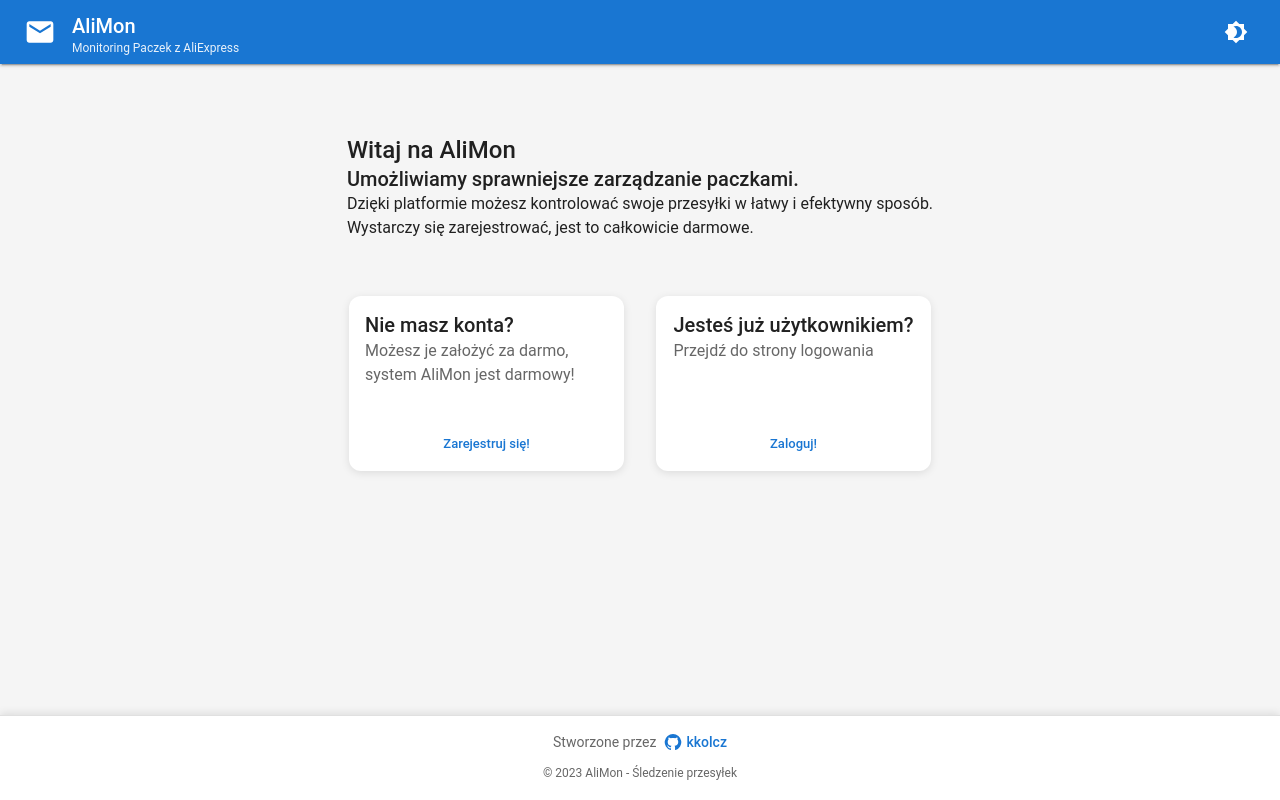
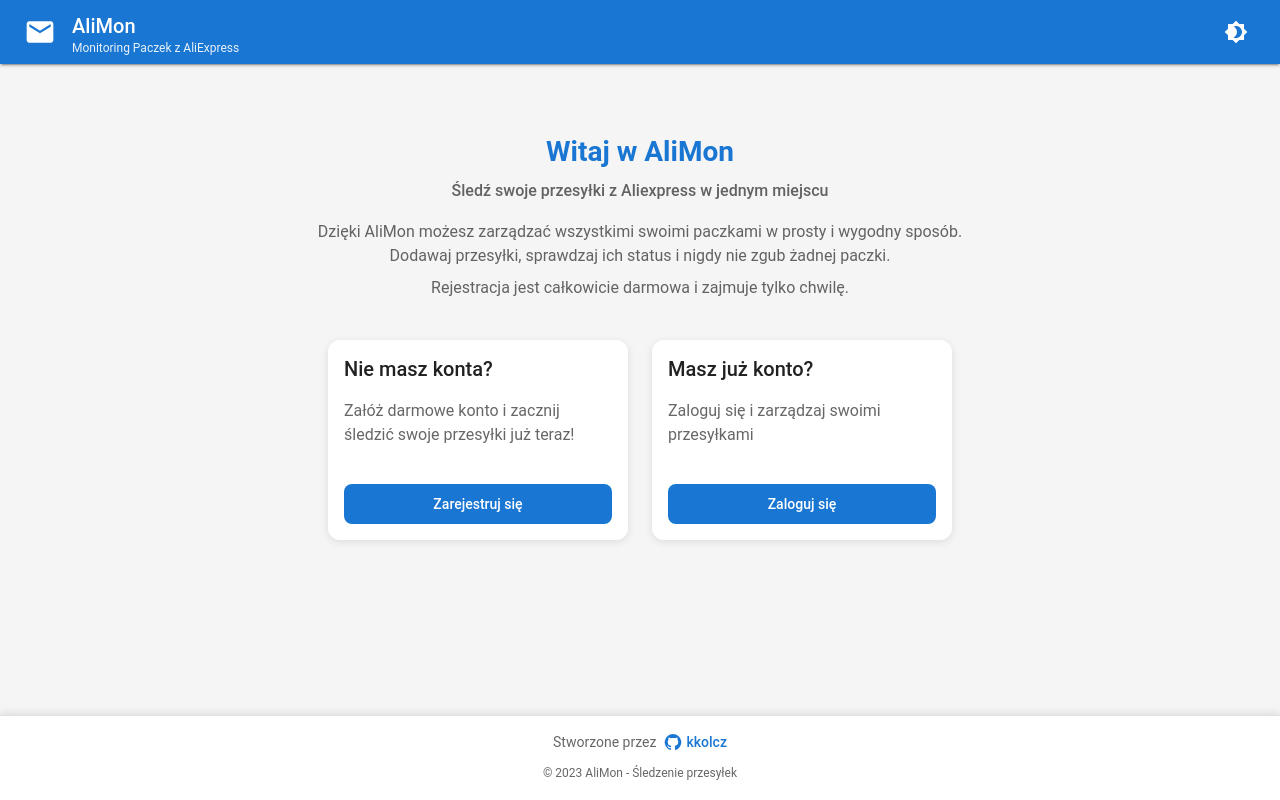
Before and after one commit to kkolcz/AliMon, a React (Create React App) app: page / in a window 1280 px wide. Built offline with nearby package versions, Linux system fonts and the light colour scheme; no server answers.

Commit message:
feat: update landing-page

```diff
--- a/src/components/Welcome/Welcome.js
+++ b/src/components/Welcome/Welcome.js
@@ -6,50 +6,53 @@
 	return (
 		<Fragment>
 			<Box display='flex' flexDirection='column' alignItems='center' m='1rem' p='1rem'>
-				<Box sx={{ m: 5, textAlign: 'left', maxWidth: '60%' }}>
-					<Typography variant='h4'>Witaj na AliMon</Typography>
-					<Typography variant='h5'>Umożliwiamy sprawniejsze zarządzanie paczkami.</Typography>
-					<Typography variant='p'>
-						Dzięki platformie możesz kontrolować swoje przesyłki w łatwy i efektywny sposób.
+				<Box sx={{ m: 5, textAlign: 'center', maxWidth: '700px' }}>
+					<Typography variant='h3' gutterBottom fontWeight={600} color='primary.main'>
+						Witaj w AliMon
 					</Typography>
-					<Typography>Wystarczy się zarejestrować, jest to całkowicie darmowe.</Typography>
+					<Typography variant='h6' color='text.secondary' gutterBottom>
+						Śledź swoje przesyłki z Aliexpress w jednym miejscu
+					</Typography>
+					<Typography variant='body1' color='text.secondary' sx={{ mt: 2 }}>
+						Dzięki AliMon możesz zarządzać wszystkimi swoimi paczkami w prosty i wygodny sposób. Dodawaj przesyłki,
+						sprawdzaj ich status i nigdy nie zgub żadnej paczki.
+					</Typography>
+					<Typography variant='body1' color='text.secondary' sx={{ mt: 1 }}>
+						Rejestracja jest całkowicie darmowa i zajmuje tylko chwilę.
+					</Typography>
 				</Box>
-				<Box sx={{ display: 'flex' }}>
+				<Box sx={{ display: 'flex', gap: 3, flexWrap: 'wrap', justifyContent: 'center' }}>
 					<WelcomeCard
 						sx={{
-							m: 2,
-							width: 275,
-							height: 175,
+							width: 300,
+							minHeight: 200,
 							display: 'flex',
 							flexDirection: 'column',
 							justifyContent: 'space-between',
-							alignItems: 'center',
 						}}
 						text1={{ variant: 'h5', color: 'primary', text: 'Nie masz konta?' }}
 						text2={{
 							sx: { mt: 2, fontSize: 16 },
 							color: 'secondary',
-							text: 'Możesz je założyć za darmo, system AliMon jest darmowy!',
+							text: 'Załóż darmowe konto i zacznij śledzić swoje przesyłki już teraz!',
 						}}
-						button={{ text: 'Zarejestruj się!', link: '/account/register' }}
+						button={{ text: 'Zarejestruj się', link: '/account/register' }}
 					/>
 					<WelcomeCard
 						sx={{
-							m: 2,
-							width: 275,
-							height: 175,
+							width: 300,
+							minHeight: 200,
 							display: 'flex',
 							flexDirection: 'column',
 							justifyContent: 'space-between',
-							alignItems: 'center',
 						}}
-						text1={{ variant: 'h5', color: 'primary', text: 'Jesteś już użytkownikiem?' }}
+						text1={{ variant: 'h5', color: 'primary', text: 'Masz już konto?' }}
 						text2={{
 							sx: { mt: 2, fontSize: 16 },
 							color: 'secondary',
-							text: 'Przejdź do strony logowania',
+							text: 'Zaloguj się i zarządzaj swoimi przesyłkami',
 						}}
-						button={{ text: 'Zaloguj!', link: '/account/login' }}
+						button={{ text: 'Zaloguj się', link: '/account/login' }}
 					/>
 				</Box>
 			</Box>
--- a/src/components/Welcome/WelcomeCard.js
+++ b/src/components/Welcome/WelcomeCard.js
@@ -8,20 +8,20 @@
 
 const WelcomeCard = props => {
 	return (
-		<Card sx={props.sx}>
+		<Card sx={props.sx} elevation={3}>
 			<CardContent>
-				<Typography variant={`${props.text1.variant}`} color={`text.${props.text1.color}`}>
+				<Typography variant={`${props.text1.variant}`} color={`text.${props.text1.color}`} fontWeight={500}>
 					{`${props.text1.text}`}
 				</Typography>
 
-				<Typography sx={props.text2.sx} variant={`${props.text2.variant}`} color={`text.${props.text2.color}`}>
+				<Typography sx={props.text2.sx} variant='body1' color={`text.${props.text2.color}`}>
 					{`${props.text2.text}`}
 				</Typography>
 			</CardContent>
-			<CardActions>
-				<Link to={props.button.link}>
-					<Button size='small'>{`${props.button.text}`}</Button>
-				</Link>
+			<CardActions sx={{ p: 2, pt: 0 }}>
+				<Button component={Link} to={props.button.link} variant='contained' color='primary' fullWidth>
+					{`${props.button.text}`}
+				</Button>
 			</CardActions>
 		</Card>
 	)
```
